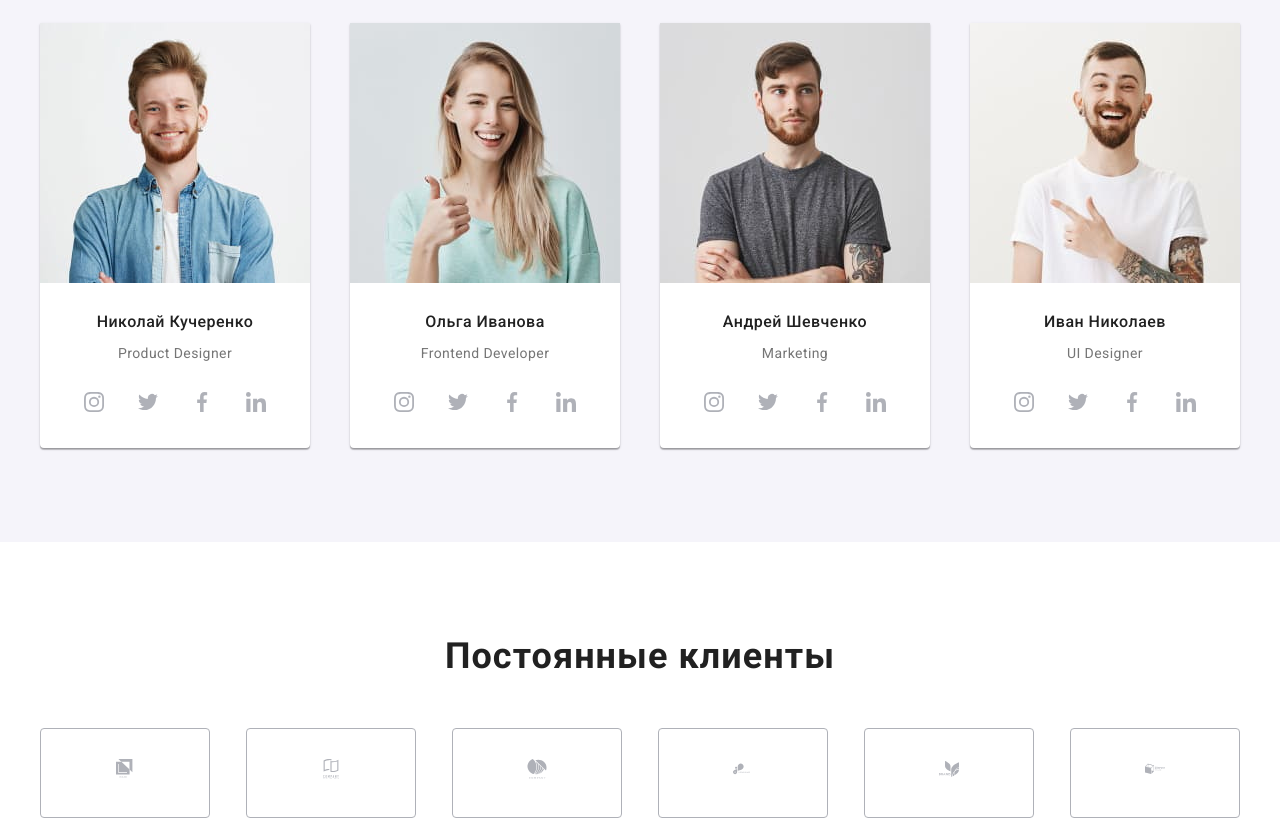
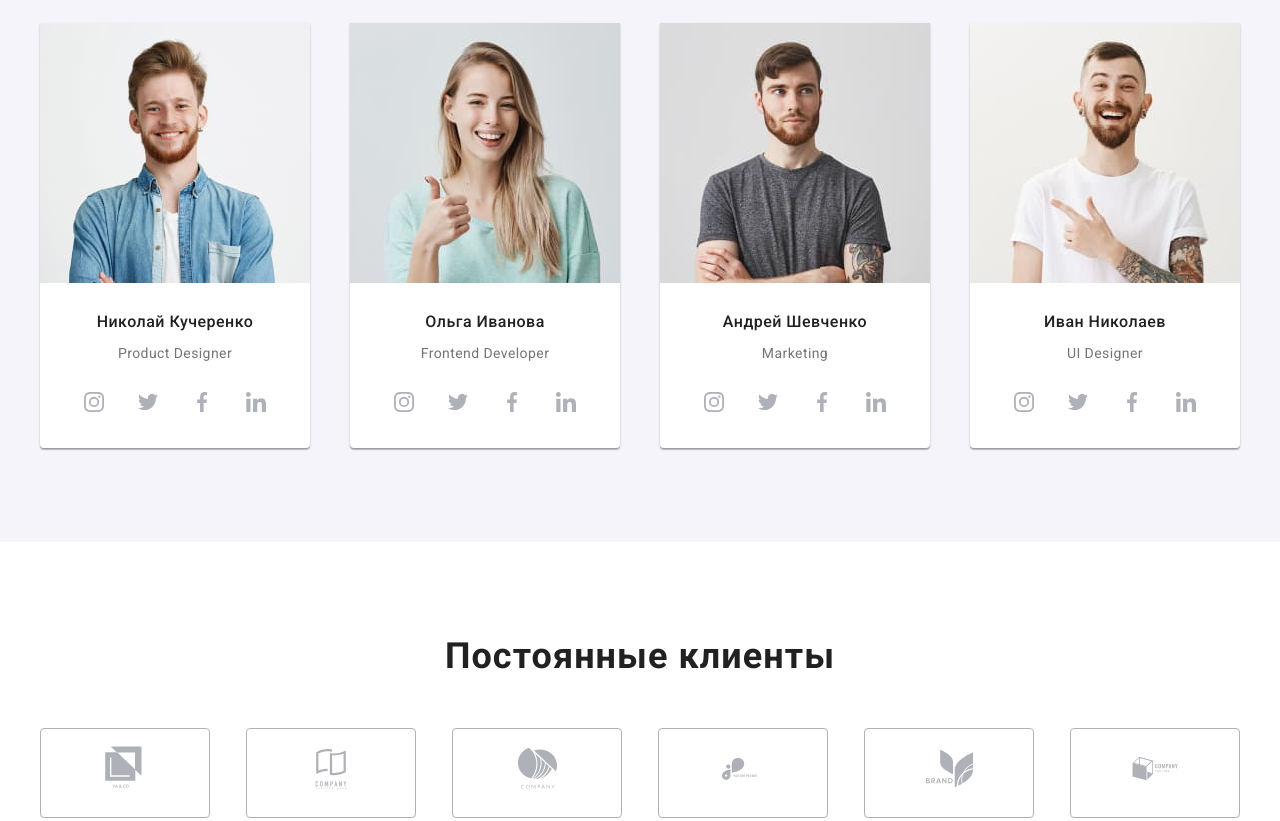
Before and after one commit to b-ovsepian/goit-markup-hw-04, a plain HTML site: page index.html in a window 1280 px wide. Shown: the part 1784-2605 px from the top of the page. Drawn offline with nearby package versions, Linux system fonts and the light colour scheme.

Commit message:
Update styles.css

```diff
--- a/css/styles.css
+++ b/css/styles.css
@@ -142,8 +142,8 @@ img {
 }
 /* Icon */
 .icon {
-  width: 20px;
-  height: 20px;
+  /* width: 20px;
+  height: 20px; */
   fill: var(--primary-bg-color);
 }
 .cont-nav__icon {
```
